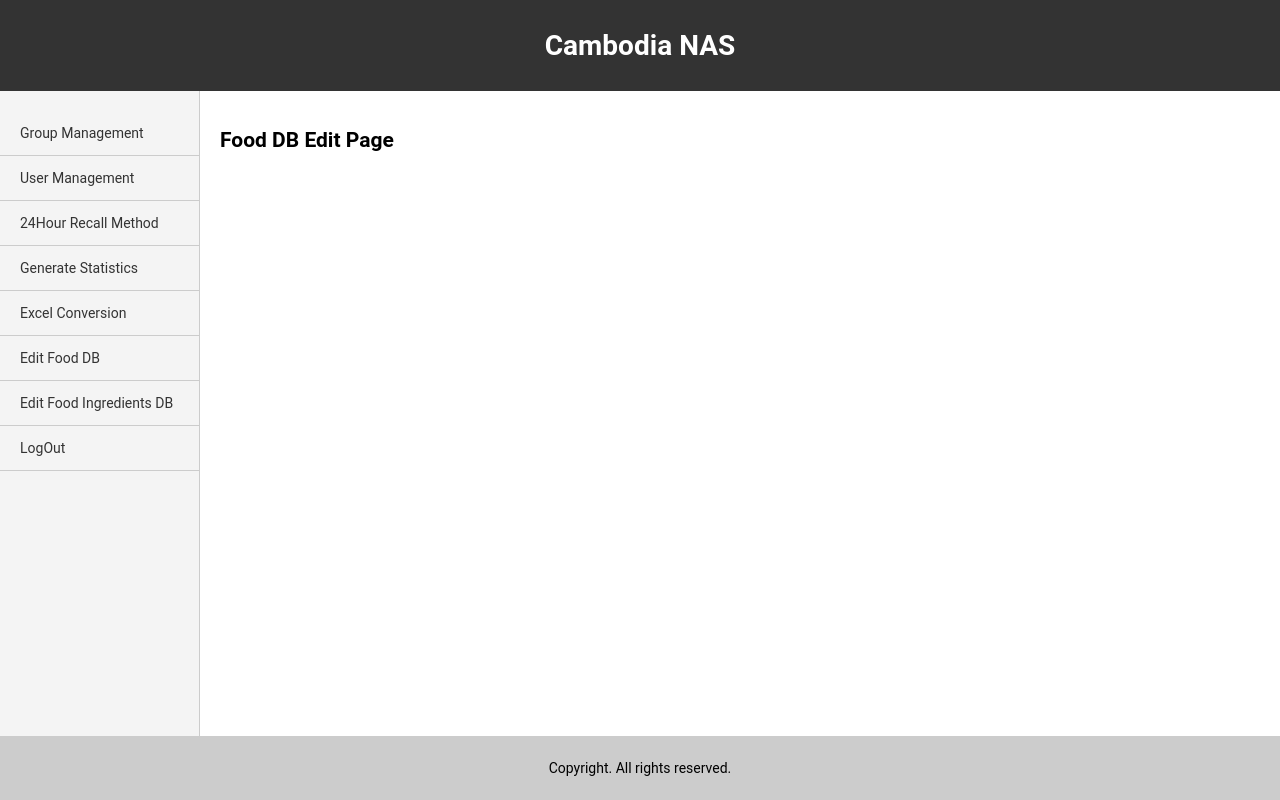
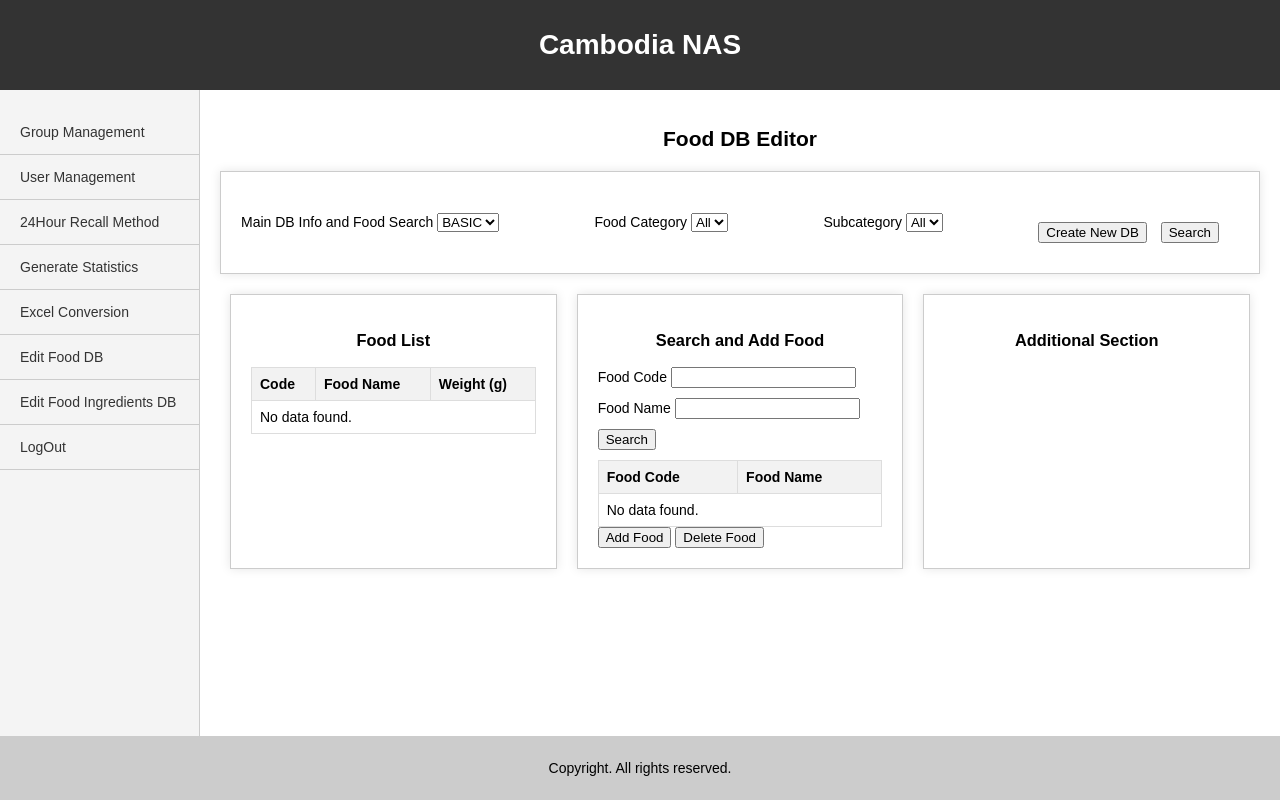
Before and after one commit to Park-HyeonJi/CambodiaNAS, a Flask app: page /db-food in a window 1280 px wide. Run offline with Flask 3, Linux system fonts and the light colour scheme; a user stored in the database is signed in.

Commit message:
음식DB 편집 UI 1차 작업(미완)

```diff
--- /dev/null
+++ b/static/db_food.css
@@ -0,0 +1,75 @@
+/* Basic styling */
+body {
+    font-family: Arial, sans-serif;
+}
+
+h2 {
+    text-align: center;
+}
+
+.form-group {
+    margin: 10px 0;
+}
+
+.search-container {
+    display: flex;
+    flex-wrap: wrap;
+    justify-content: space-between;
+    align-items: center;
+    margin: 20px 0;
+    padding: 20px;
+    border: 1px solid #ccc;
+    box-shadow: 0 0 10px rgba(0, 0, 0, 0.1);
+}
+
+.search-container .form-group,
+.search-container button {
+    margin-right: 10px;
+}
+
+.search-container button {
+    margin-top: 20px;
+}
+
+/* Main content styling */
+.main-content {
+    margin: 20px 0;
+}
+
+.section-container {
+    display: flex;
+    justify-content: space-between;
+    width: 100%;
+}
+
+.section {
+    flex: 1;
+    margin: 0 10px;
+    border: 1px solid #ccc;
+    padding: 20px;
+    box-shadow: 0 0 10px rgba(0, 0, 0, 0.1);
+}
+
+.section h3 {
+    text-align: center;
+}
+
+table {
+    width: 100%;
+    border-collapse: collapse;
+    margin-top: 10px;
+}
+
+table, th, td {
+    border: 1px solid #ddd;
+    padding: 8px;
+}
+
+th {
+    background-color: #f2f2f2;
+    text-align: left;
+}
+
+td {
+    text-align: left;
+}
--- /dev/null
+++ b/static/db_food.js
@@ -0,0 +1,19 @@
+function createNewDB() {
+    alert('Create New DB functionality is not implemented.');
+}
+
+function searchFood() {
+    alert('Search Food functionality is not implemented.');
+}
+
+function searchFoodDetails() {
+    alert('Search Food Details functionality is not implemented.');
+}
+
+function addFood() {
+    alert('Add Food functionality is not implemented.');
+}
+
+function deleteFood() {
+    alert('Delete Food functionality is not implemented.');
+}
--- a/templates/db_food.html
+++ b/templates/db_food.html
@@ -1,4 +1,95 @@
 {% extends 'base.html' %}
 {% block content %}
-    <h2>Food DB Edit Page</h2>
+<!DOCTYPE html>
+<html lang="en">
+<head>
+    <meta charset="UTF-8">
+    <title>Food DB Editor</title>
+    <link rel="stylesheet" href="{{ url_for('static', filename='style.css') }}">
+    <link rel="stylesheet" href="{{ url_for('static', filename='db_food.css') }}">
+</head>
+<body>
+    <h2>Food DB Editor</h2>
+    <div class="search-container">
+        <div class="form-group">
+            <label for="dbSelect">Main DB Info and Food Search</label>
+            <select id="dbSelect">
+                <option value="basic">BASIC</option>
+            </select>
+        </div>
+        <div class="form-group">
+            <label for="foodCategory">Food Category</label>
+            <select id="foodCategory">
+                <option value="all">All</option>
+            </select>
+        </div>
+        <div class="form-group">
+            <label for="foodSubCategory">Subcategory</label>
+            <select id="foodSubCategory">
+                <option value="all">All</option>
+            </select>
+        </div>
+        <div class="form-group">
+            <button type="button" onclick="createNewDB()">Create New DB</button>
+            <button type="button" onclick="searchFood()">Search</button>
+        </div>
+    </div>
+    <div class="main-content">
+        <div class="section-container">
+            <!-- Food List -->
+            <div class="section">
+                <h3>Food List</h3>
+                <table>
+                    <thead>
+                        <tr>
+                            <th>Code</th>
+                            <th>Food Name</th>
+                            <th>Weight (g)</th>
+                        </tr>
+                    </thead>
+                    <tbody>
+                        <tr>
+                            <td colspan="3">No data found.</td>
+                        </tr>
+                    </tbody>
+                </table>
+            </div>
+            <!-- Food Search and Add -->
+            <div class="section">
+                <h3>Search and Add Food</h3>
+                <div class="form-group">
+                    <label for="foodCode">Food Code</label>
+                    <input type="text" id="foodCode">
+                </div>
+                <div class="form-group">
+                    <label for="foodName">Food Name</label>
+                    <input type="text" id="foodName">
+                </div>
+                <button type="button" onclick="searchFoodDetails()">Search</button>
+                <table>
+                    <thead>
+                        <tr>
+                            <th>Food Code</th>
+                            <th>Food Name</th>
+                        </tr>
+                    </thead>
+                    <tbody>
+                        <tr>
+                            <td colspan="2">No data found.</td>
+                        </tr>
+                    </tbody>
+                </table>
+                <button type="button" onclick="addFood()">Add Food</button>
+                <button type="button" onclick="deleteFood()">Delete Food</button>
+            </div>
+            <!-- Additional Section (if needed) -->
+            <div class="section">
+                <h3>Additional Section</h3>
+                <!-- Content for the third section -->
+            </div>
+        </div>
+    </div>
+    <script src="{{ url_for('static', filename='db_food.js') }}"></script>
+</body>
+</html>
 {% endblock %}
```
Also changed, not shown: 1 other file.
